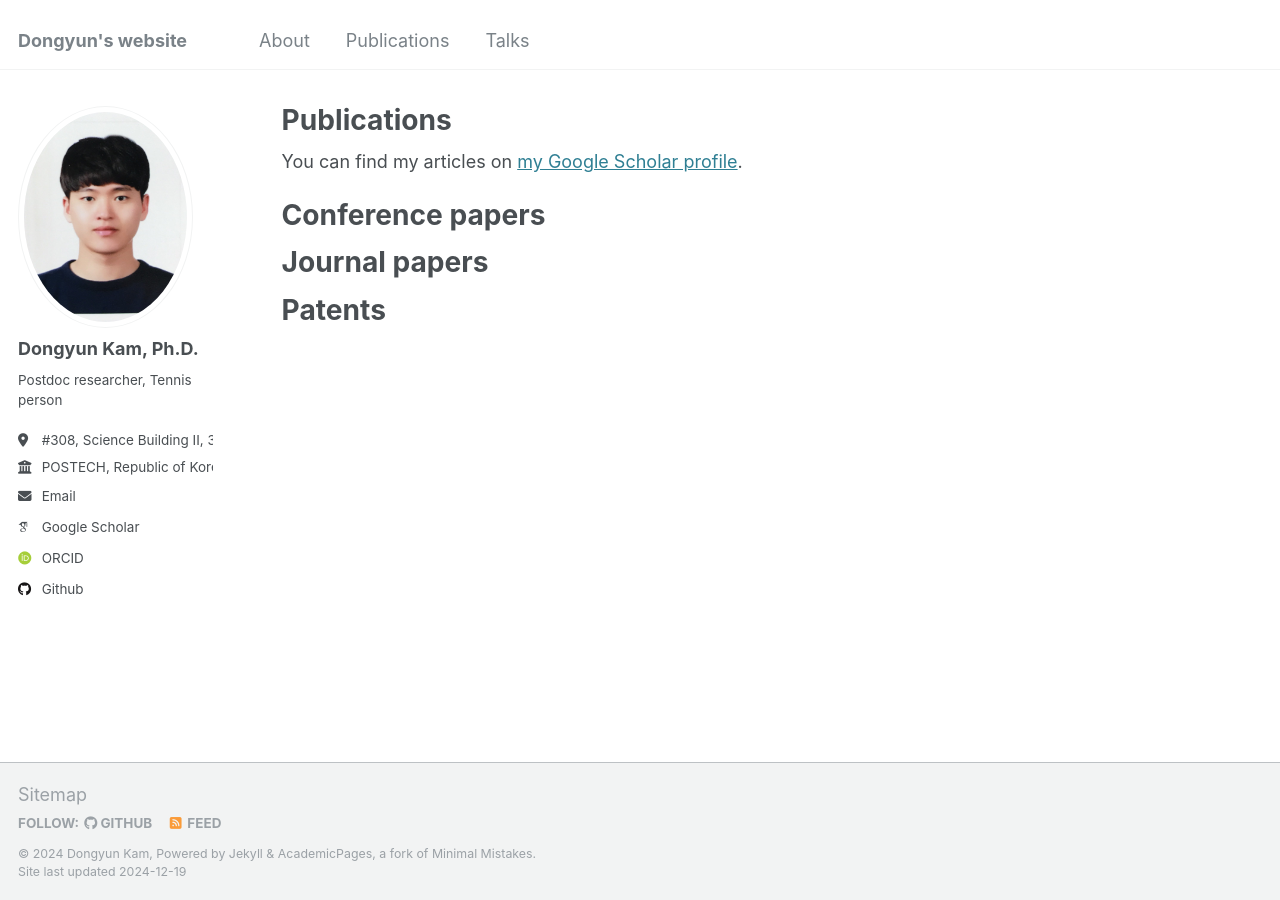
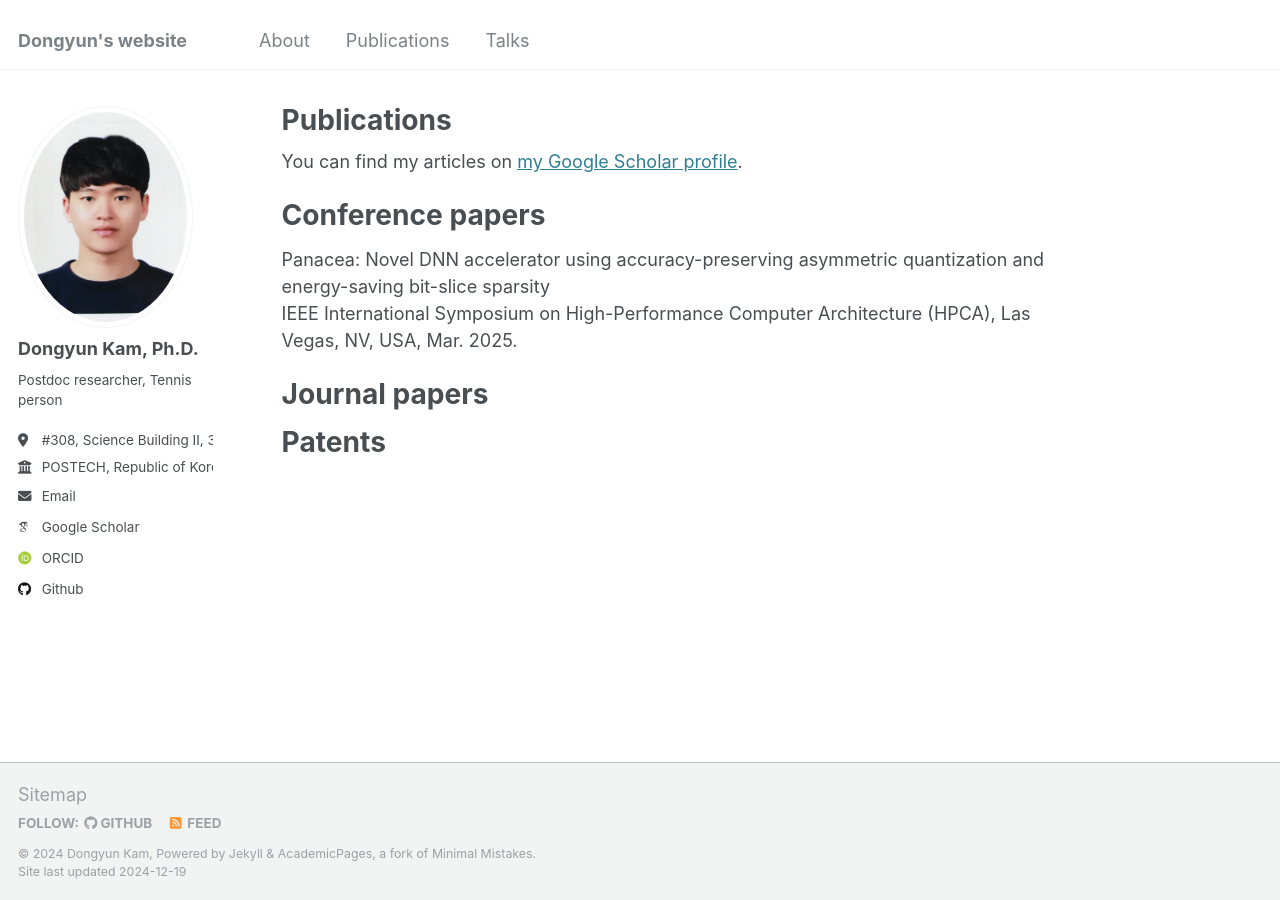
Before and after one commit to Dongyunkam/dongyunkam.github.io, a Jekyll site: the page built from _pages/publications.md, in a window 1280 px wide. Built offline with Jekyll 4.4.1, drawn with Linux system fonts in a browser that asks for light colours; some web fonts are replaced.

Commit message:
Update publications.md

```diff
--- a/_pages/publications.md
+++ b/_pages/publications.md
@@ -9,6 +9,9 @@ You can find my articles on [my Google Scholar profile](https://scholar.google.c
 Conference papers
 ======
 
+Panacea: Novel DNN accelerator using accuracy-preserving asymmetric quantization and energy-saving bit-slice sparsity
+IEEE International Symposium on High-Performance Computer Architecture (HPCA), Las Vegas, NV, USA, Mar. 2025.
+
 Journal papers
 ======
 
```
